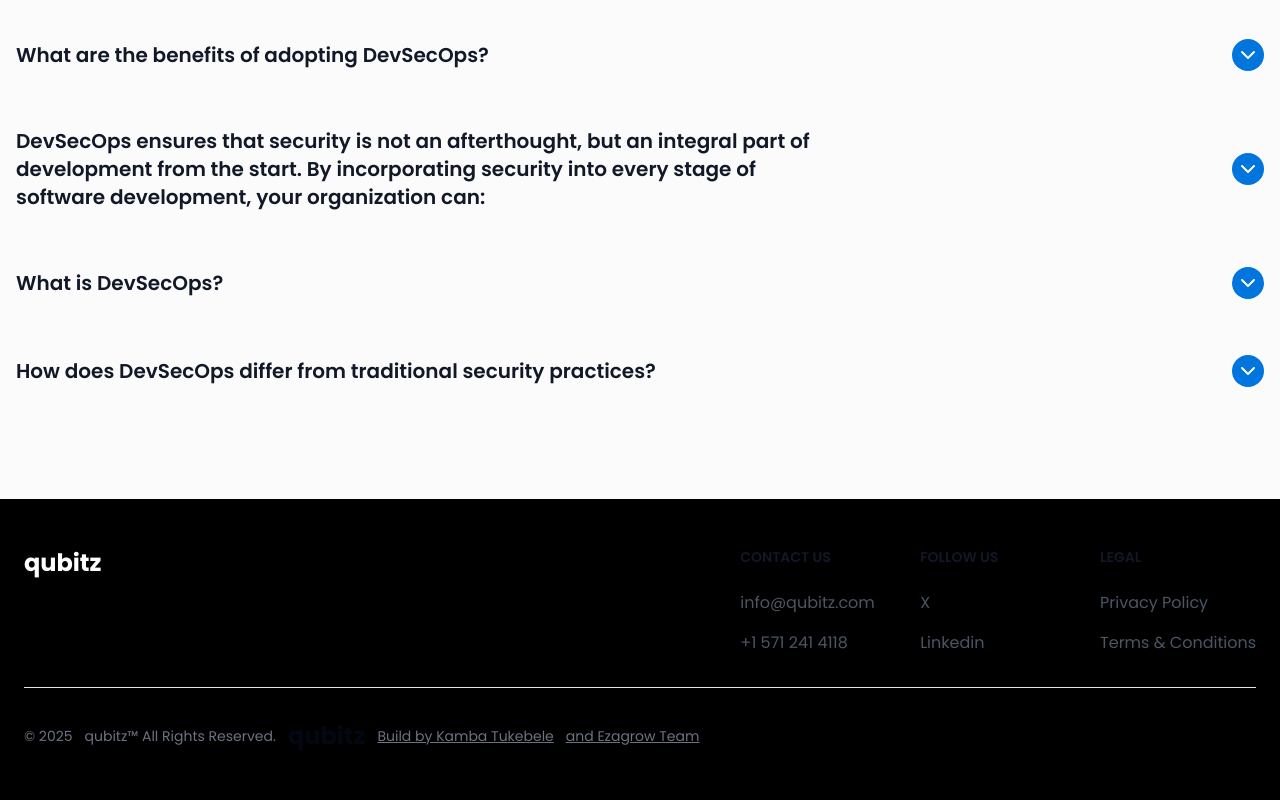
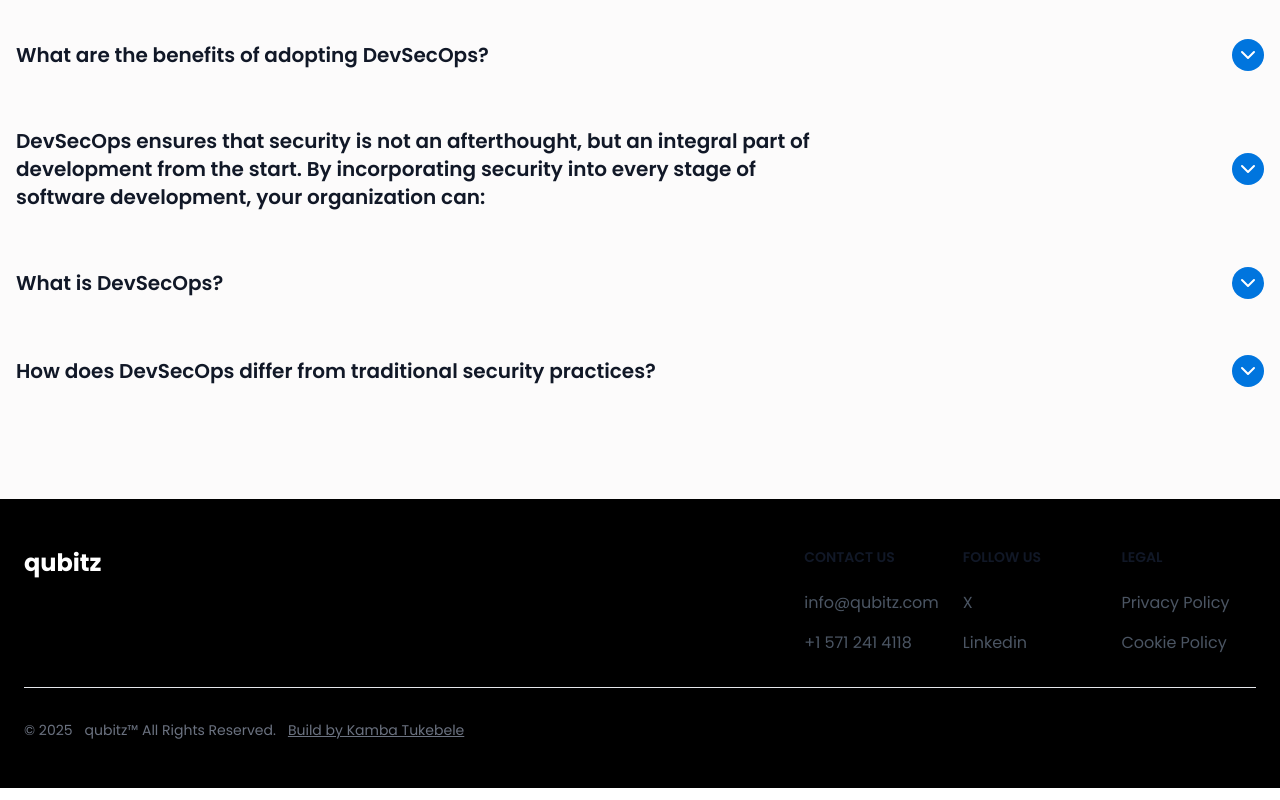
Before and after one commit to Kambatukebele/devops_website, a React (Vite) app: page / in a window 1280 px wide. Shown: the part 5822-6622 px from the top of the page. Built offline with nearby package versions, Linux system fonts and the light colour scheme.

Commit message:
updated the Footer.jsx by adding the cookie policy link and text

```diff
--- a/src/components/footer/Footer.jsx
+++ b/src/components/footer/Footer.jsx
@@ -60,8 +60,8 @@ const Footer = () => {
                   </a>
                 </li>
                 <li>
-                  <a href="#" class="hover:underline">
-                    Terms &amp; Conditions
+                  <a href="/cookies" class="hover:underline">
+                    Cookie Policy
                   </a>
                 </li>
               </ul>
@@ -74,12 +74,9 @@ const Footer = () => {
             © {year}{" "}
             <a href="" class="hover:underline block">
               qubitz™ All Rights Reserved.
-            </a><Logo extraClass="text-gray-950" />
+            </a>
             <a class="underline block" href="https://kambatukebele.com/">
               Build by Kamba Tukebele
-            </a>
-            <a class="underline block" href="https://ezagrowllc.com/">
-              and Ezagrow Team
             </a>
           </span>
           <div class="flex mt-4 space-x-6 sm:justify-center sm:mt-0"></div>
```
